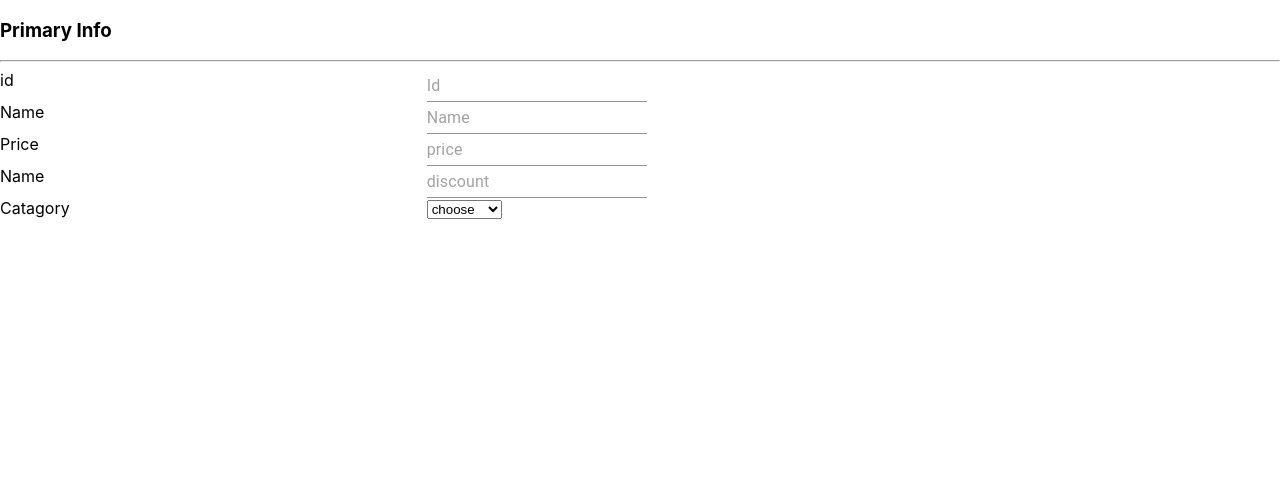
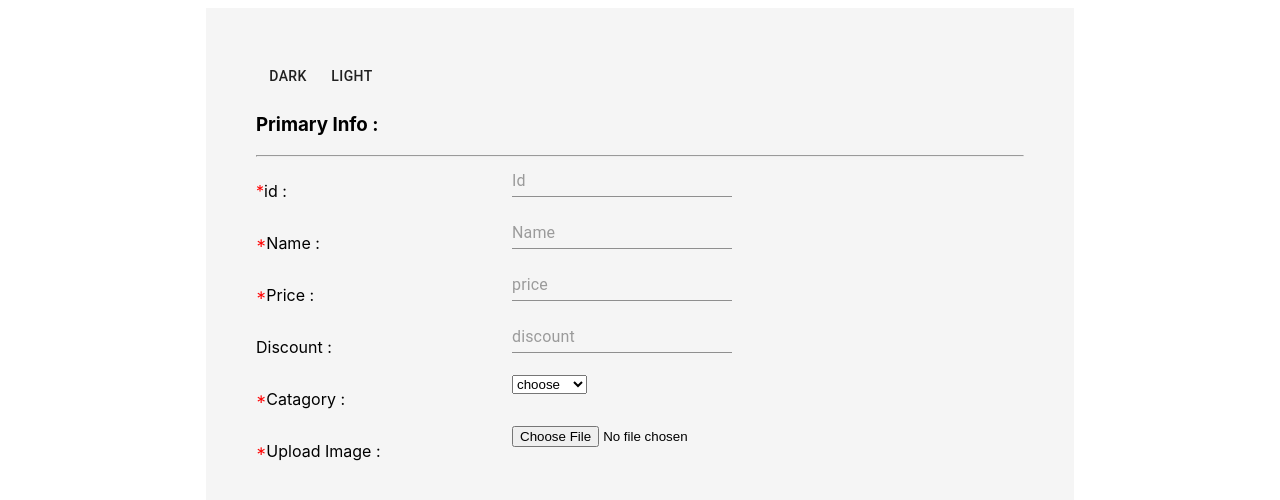
Before and after one commit to siam88/Dynamic-form, a React (Create React App) app: page / in a window 1280 px wide. Shown: the top 500 px of the page. Built offline with nearby package versions, Linux system fonts and the light colour scheme.

Commit message:
theme added image uploader added

```diff
--- a/src/component/form/form.jsx
+++ b/src/component/form/form.jsx
@@ -1,11 +1,14 @@
 import React, { Component } from 'react';
 import productForm from "../../data/product";
 import Input from "../../ui/input/input"
-
+import stylesLight from "./formLight.module.css";
+import stylesDark from "./formDark.module.css";
+import { Button } from '@material-ui/core';
 
 class Form extends Component {
     state = {
-        productForm: productForm
+        productForm: productForm,
+        styles: stylesLight
     }
 
 
@@ -23,6 +26,7 @@ class Form extends Component {
 
 
     render() {
+        let styles = this.state.styles;
         let formProductElementArray = [];
         let formProduct = { ...this.state.productForm };
         for (let element in formProduct) {
@@ -31,7 +35,7 @@ class Form extends Component {
                 config: formProduct[element].config,
                 valid: formProduct[element].valid,
                 errorMsg: formProduct[element].errorMsg,
-                required: formProduct[element].validation.required.valid,
+                required: formProduct[element].validation.required.value,
                 elementName: element
 
             };
@@ -39,13 +43,18 @@ class Form extends Component {
 
         }
         return (
-            <div>
-                {formProductElementArray.map((e, i) => {
-                    return (
+            <div className={styles.form}>
 
-                        <Input key={i} config={e.config} label={e.label} valid={e.valid} errorMsg={e.errorMsg} required={e.required} elementName={e.elementName} inputChangeHandler={this.productInputChangehandle} />
-                    )
-                })}
+                <Button onClick={() => this.setState({ styles: stylesDark })}>Dark</Button>
+                <Button onClick={() => this.setState({ styles: stylesLight })}>Light</Button>
+                <div className={styles.root}>
+                    {formProductElementArray.map((e, i) => {
+                        return (
+
+                            <Input key={i} config={e.config} label={e.label} valid={e.valid} errorMsg={e.errorMsg} required={e.required} elementName={e.elementName} inputChangeHandler={this.productInputChangehandle} />
+                        )
+                    })}
+                </div>
             </div>
         )
     }
--- /dev/null
+++ b/src/component/form/formDark.module.css
@@ -0,0 +1,7 @@
+.form{
+    width: 60%;
+    padding: 50px;
+    margin: 8px auto;
+    background: #282C34;
+    color:rgb(184, 184, 184)
+}
--- /dev/null
+++ b/src/component/form/formLight.module.css
@@ -0,0 +1,6 @@
+.form{
+    width: 60%;
+    padding: 50px;
+    margin: 8px auto;
+    background: whitesmoke
+}
--- a/src/data/product.js
+++ b/src/data/product.js
@@ -65,7 +65,7 @@ const productData = {
             type: { value: Number, msg: "price Must be Number" },
             max: { value: 1000, msg: "Max  is 1000" },
             min: { value: 1, msg: "Min is 1" },
-            required: { value: false, msg: "discount is required " }
+            required: { value: true, msg: "discount is required " }
         },
         errorMsg: "",
         valid: false,
@@ -73,7 +73,7 @@ const productData = {
     },
     discount: {
         type: Number,
-        label: "Name",
+        label: "Discount",
         config: {
             type: "number",
             value: "",
@@ -106,11 +106,27 @@ const productData = {
             type: { value: Number, msg: "discount Must be string" },
             max: { value: 1000, msg: "Max  is 1000" },
             min: { value: 1, msg: "Min is 1" },
-            required: { value: false, msg: "discount is required " }
+            required: { value: true, msg: "discount is required " }
         },
         errorMsg: "",
         valid: false,
         touched: false
+    },
+    image: {
+        type: File,
+        label: "Upload Image",
+        config: {
+            type: "file",
+            value: null
+        },
+        validation: {
+            type: { value: "file", valid: ["jpeg", "jgp", "png"], msg: "must upload an image" },
+            required: { value: true, msg: "file format is not valid" }
+        },
+        errorMsg: "",
+        valid: false,
+        touched: false
+
     }
 
 
--- /dev/null
+++ b/src/ui/imageUploader/imageUploader.jsx
@@ -0,0 +1,13 @@
+import React, { Component } from 'react'
+
+export class ImageUploader extends Component {
+    render() {
+        return (
+            <div>
+                <input type="file" />
+            </div>
+        )
+    }
+}
+
+export default ImageUploader
--- a/src/ui/input/input.jsx
+++ b/src/ui/input/input.jsx
@@ -1,33 +1,18 @@
 import React, { Component } from 'react';
 import { Grid, TextField, withStyles } from '@material-ui/core';
-
-const CssTextField = withStyles({
-    root: {
-        '& label.Mui-focused': {
-            color: 'green',
-        },
-        '& .MuiInput-underline:after': {
-            borderBottomColor: 'green',
-        },
-        '& .MuiOutlinedInput-root': {
-            '& fieldset': {
-                borderColor: 'green',
-            },
-            '&:hover fieldset': {
-                borderColor: 'yellow',
-            },
-            '&.Mui-focused fieldset': {
-                borderColor: 'green',
-            },
-        },
-    },
-})(TextField);
-
+import ImageViewer from "../imageUploader/imageUploader"
 
 export class Input extends Component {
     render() {
         let props = this.props;
         let type = this.props.config.type;
+
+        let label = (
+            <p>
+                {props.required && <span style={{ color: "red" }}>*</span>}
+                {props.label} :
+            </p>
+        )
 
         switch (type) {
             case "title":
@@ -35,7 +20,7 @@ export class Input extends Component {
                     <Grid container>
 
                         <Grid item xs={12} sm={12} md={12}>
-                            <h3>{props.label}</h3>
+                            <h3>{props.label} :</h3>
                             <hr />
                         </Grid>
 
@@ -48,11 +33,11 @@ export class Input extends Component {
                     <Grid container>
 
                         <Grid item xs={4} md={4} sm={4}>
-                            {props.label}
+                            {label}
                         </Grid>
 
                         <Grid item xs={8} sm={8} md={8}>
-                            <CssTextField
+                            <TextField
                                 {...props.config} onChange={(e) => props.inputChangeHandler(props.elementName, e.target.value)}
                             />
                         </Grid>
@@ -63,11 +48,11 @@ export class Input extends Component {
                 return (
                     <Grid container>
                         <Grid item xs={4} md={4} sm={4}>
-                            {props.label}
+                            {label}
                         </Grid>
 
                         <Grid item xs={8} md={8} sm={8}>
-                            <CssTextField
+                            <TextField
                                 {...props.config} onChange={(e) => props.inputChangeHandler(props.elementName, e.target.value)}
                             />
                         </Grid>
@@ -78,7 +63,7 @@ export class Input extends Component {
                 return (
                     <Grid container>
                         <Grid item xs={4} md={4} sm={4}>
-                            {props.label}
+                            {label}
                         </Grid>
 
                         <Grid item xs={8} md={8} sm={8}>
@@ -92,6 +77,19 @@ export class Input extends Component {
                     </Grid>
                 )
 
+
+            case "file":
+                return (
+                    <Grid container>
+                        <Grid item xs={4} md={4} sm={4}>
+                            {label}
+                        </Grid>
+                        <Grid item xs={8} md={8} sm={8}>
+                            <ImageViewer />
+                        </Grid>
+                    </Grid>
+                )
+
             default:
                 return ""
 
```
Also changed, not shown: src/ui/imageUploader/imageUploader.module.css (added).
